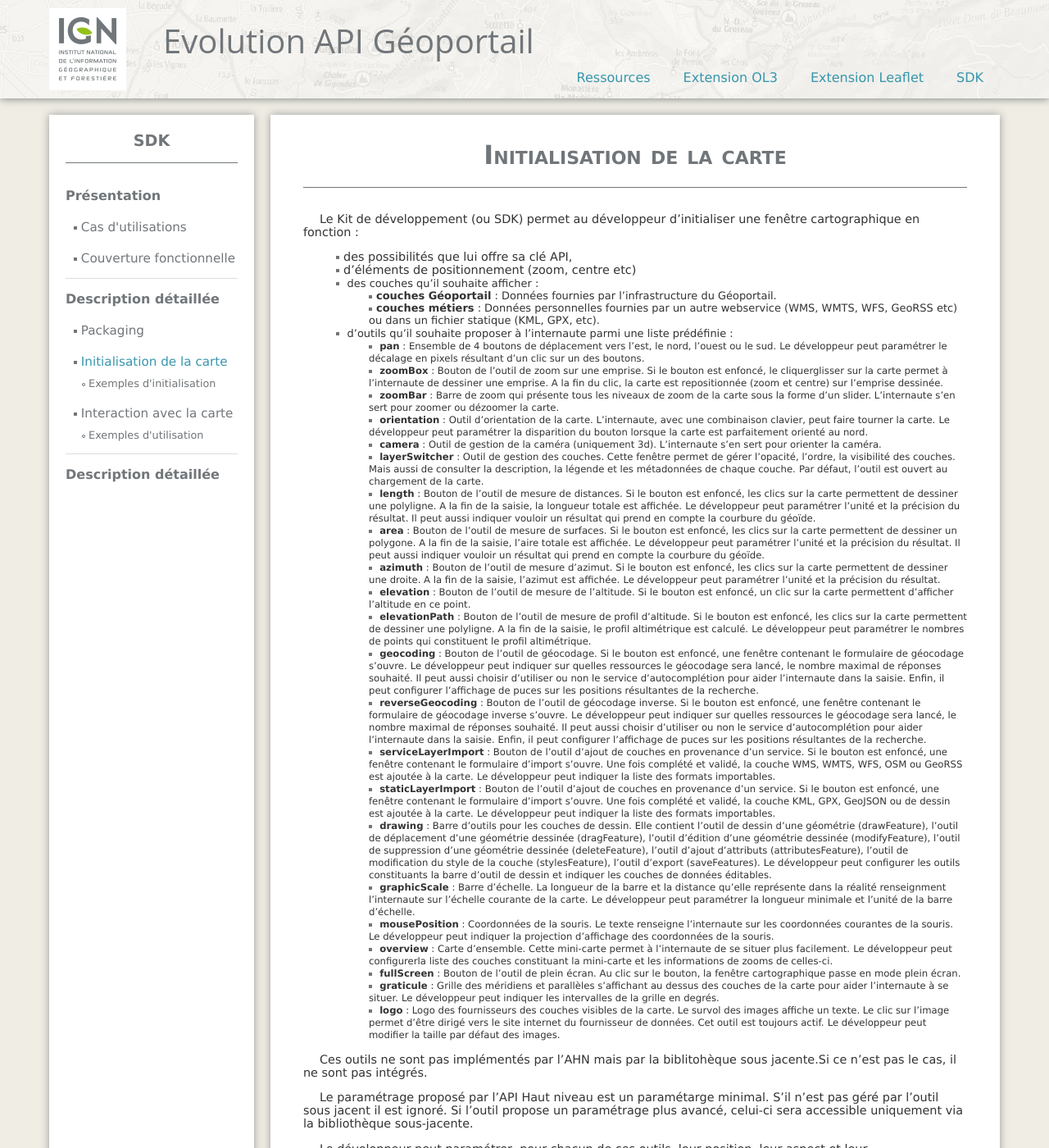
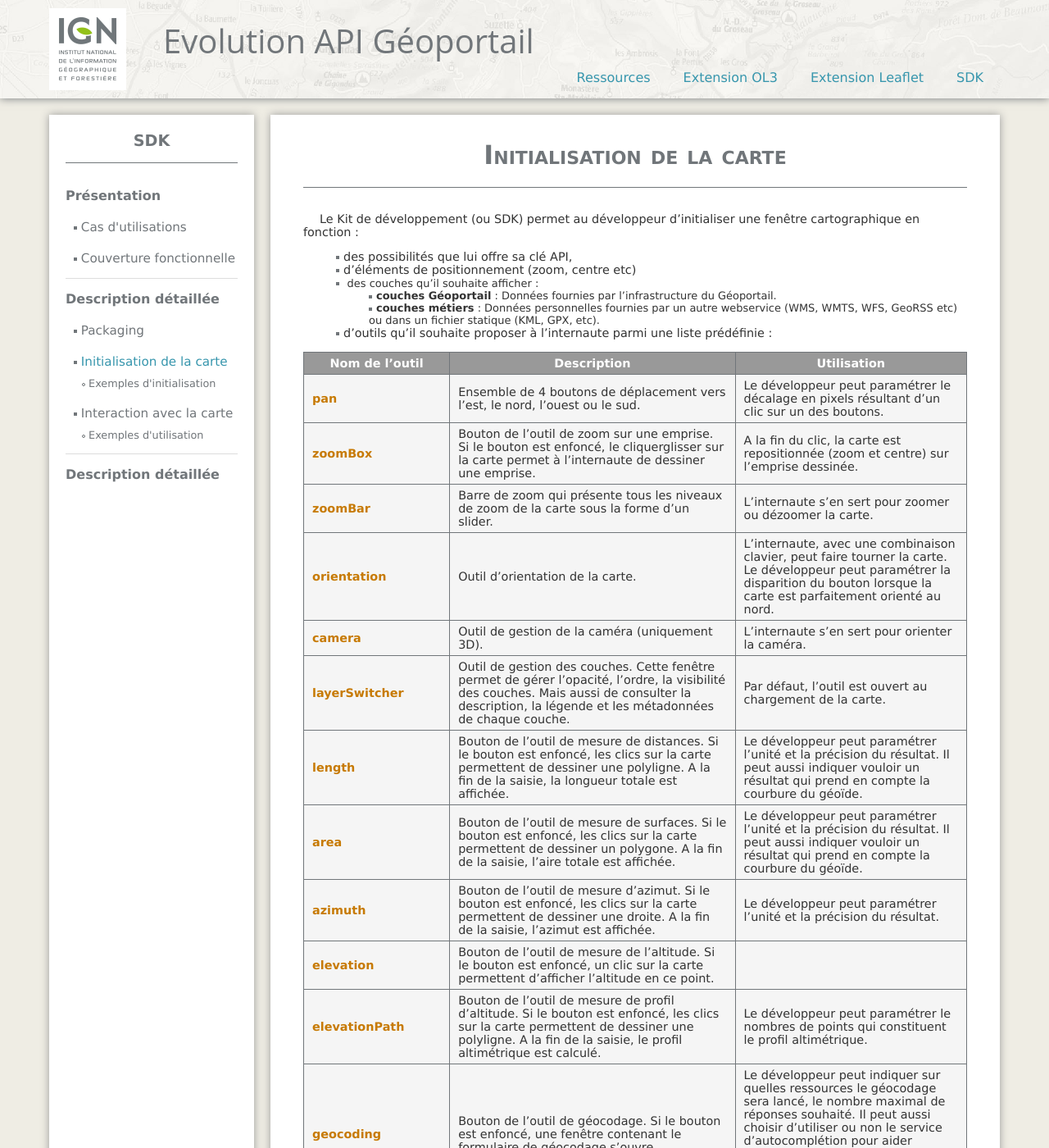
Before and after one commit to IGNF/evolution-apigeoportail, a Jekyll site: the page built from sdk/dd_initialisation-carte.md, in a window 1280 px wide and 1400 px high. Shown: the whole window at 82% size. Built offline with Jekyll 4.4.1, drawn with Linux system fonts in a browser that asks for light colours; nearby versions of some CDN libraries; some of the changed text lies outside the part shown.

Commit message:
Création de tableau

```diff
--- a/sdk/dd_initialisation-carte.md
+++ b/sdk/dd_initialisation-carte.md
@@ -19,87 +19,34 @@
 
 * d'outils qu'il souhaite proposer à l'internaute parmi une liste prédéfinie :
 
-	* **pan** : Ensemble de 4 boutons de déplacement vers l'est, le nord, l'ouest ou le sud.
+Nom de l'outil | Description | Utilisation
+------------ | ------------- | -------------
+ **pan** | Ensemble de 4 boutons de déplacement vers l'est, le nord, l'ouest ou le sud. | Le développeur peut paramétrer le décalage en pixels résultant d'un clic sur un des boutons.
+**zoomBox** | Bouton de l'outil de zoom sur une emprise. Si le bouton est enfoncé, le cliquerglisser sur la carte permet à l'internaute de dessiner une emprise. | A la fin du clic, la carte est repositionnée (zoom et centre) sur l'emprise dessinée.
+**zoomBar** | Barre de zoom qui présente tous les niveaux de zoom de la carte sous la forme d'un slider. | L'internaute s'en sert pour zoomer ou dézoomer la carte.
+**orientation** | Outil d'orientation de la carte. | L'internaute, avec une combinaison clavier, peut faire tourner la carte. Le développeur peut paramétrer la disparition du bouton lorsque la carte est parfaitement orienté au nord.
+**camera** | Outil de gestion de la caméra (uniquement 3D). | L'internaute s'en sert pour orienter la caméra.
+**layerSwitcher** | Outil de gestion des couches. Cette fenêtre permet de gérer l'opacité, l'ordre, la visibilité des couches. Mais aussi de consulter la description, la légende et les métadonnées de chaque couche. | Par défaut, l'outil est ouvert au chargement de la carte.
+**length** | Bouton de l'outil de mesure de distances. Si le bouton est enfoncé, les clics sur la carte permettent de dessiner une polyligne. A la fin de la saisie, la longueur totale est affichée. | Le développeur peut paramétrer l'unité et la précision du résultat. Il peut aussi indiquer vouloir un résultat qui prend en compte la courbure du géoïde.
+**area** | Bouton de l'outil de mesure de surfaces. Si le bouton est enfoncé, les clics sur la carte permettent de dessiner un polygone. A la fin de la saisie, l'aire totale est affichée. | Le développeur peut paramétrer l'unité et la précision du résultat. Il peut aussi indiquer vouloir un résultat qui prend en compte la courbure du géoïde.
+**azimuth** | Bouton de l'outil de mesure d'azimut. Si le bouton est enfoncé, les clics sur la carte permettent de dessiner une droite. A la fin de la saisie, l'azimut est affichée. | Le développeur peut paramétrer l'unité et la précision du résultat.
+**elevation** | Bouton de l'outil de mesure de l'altitude. Si le bouton est enfoncé, un clic sur la carte permettent d'afficher l'altitude en ce point.
+**elevationPath** | Bouton de l'outil de mesure de profil d'altitude. Si le bouton est enfoncé, les clics sur la carte permettent de dessiner une polyligne. A la fin de la saisie, le profil altimétrique est calculé. | Le développeur peut paramétrer le nombres de points qui constituent le profil altimétrique.
+**geocoding** | Bouton de l'outil de géocodage. Si le bouton est enfoncé, une fenêtre contenant le formulaire de géocodage s'ouvre. | Le développeur peut indiquer sur quelles ressources le géocodage sera lancé, le nombre maximal de réponses souhaité. Il peut aussi choisir d'utiliser ou non le service d'autocomplétion pour aider l'internaute dans la saisie. Enfin, il peut configurer l'affichage de puces sur les positions résultantes de la recherche.
+**reverseGeocoding** | Bouton de l'outil de géocodage inverse. Si le bouton est enfoncé, une fenêtre contenant le formulaire de géocodage inverse s'ouvre. | Le développeur peut indiquer sur quelles ressources le géocodage sera lancé, le nombre maximal de réponses souhaité. Il peut aussi choisir d'utiliser ou non le service d'autocomplétion pour aider l'internaute dans la saisie. Enfin, il peut configurer l'affichage de puces sur les positions résultantes de la recherche.
+**serviceLayerImport** | Bouton de l'outil d'ajout de couches en provenance d'un service. Si le bouton est enfoncé, une fenêtre contenant le formulaire d'import s'ouvre. Une fois complété et validé, la couche WMS, WMTS, WFS, OSM ou GeoRSS est ajoutée à la carte. | Le développeur peut indiquer la liste des formats importables.
+**staticLayerImport** | Bouton de l'outil d'ajout de couches en provenance d'un service. Si le bouton est enfoncé, une fenêtre contenant le formulaire d'import s'ouvre. Une fois complété et validé, la couche KML, GPX, GeoJSON ou de dessin est ajoutée à la carte. | Le développeur peut indiquer la liste des formats importables.
+**drawing** | Barre d'outils pour les couches de dessin. Elle contient l'outil de dessin d'une géométrie (drawFeature), l'outil de déplacement d'une géométrie dessinée (dragFeature), l'outil d'édition d'une géométrie dessinée (modifyFeature), l'outil de suppression d'une géométrie dessinée (deleteFeature), l'outil d'ajout d'attributs (attributesFeature), l'outil de modification du style de la couche (stylesFeature), l'outil d'export (saveFeatures). | Le développeur peut configurer les outils constituants la barre d'outil de dessin et indiquer les couches de données éditables.
+**graphicScale** | Barre d'échelle. La longueur de la barre et la distance qu'elle représente dans la réalité renseignment l'internaute sur l'échelle courante de la carte. | Le développeur peut paramétrer la longueur minimale et l'unité de la barre d'échelle.
+**mousePosition** | Coordonnées de la souris. Le texte renseigne l'internaute sur les coordonnées courantes de la souris. | Le développeur peut indiquer la projection d'affichage des coordonnées de la souris.
+**overview** | Carte d'ensemble. Cette mini-carte permet à l'internaute de se situer plus facilement. | Le développeur peut configurerla liste des couches constituant la mini-carte et les informations de zooms de celles-ci.
+**fullScreen** | Bouton de l'outil de plein écran. Au clic sur le bouton, la fenêtre cartographique passe en mode plein écran.
+**graticule** | Grille des méridiens et parallèles s'affichant au dessus des couches de la carte pour aider l'internaute à se situer. | Le développeur peut indiquer les intervalles de la grille en degrés.
+**logo** | Logo des fournisseurs des couches visibles de la carte. Le survol des images affiche un texte. Le clic sur l'image permet d'être dirigé vers le site internet du fournisseur de données. Cet outil est toujours actif. | Le développeur peut modifier la taille par défaut des images.
 
-        Le développeur peut paramétrer le décalage en pixels résultant d'un clic sur un des boutons.
+Ces outils ne sont pas implémentés par le SDK mais par la bibliothèque sous jacente. Si la bibliothèque ne propose pas les outils, ils ne sont pas intégrés.
 
-	* **zoomBox** : Bouton de l'outil de zoom sur une emprise. Si le bouton est enfoncé, le cliquerglisser sur la carte permet à l'internaute de dessiner une emprise. A la fin du clic, la carte est repositionnée (zoom et centre) sur l'emprise dessinée.
-
-	* **zoomBar** : Barre de zoom qui présente tous les niveaux de zoom de la carte sous la forme d'un slider. L'internaute s'en sert pour zoomer ou dézoomer la carte.
-
-	* **orientation** : Outil d'orientation de la carte. L'internaute, avec une combinaison clavier, peut faire tourner la carte.
-
-        Le développeur peut paramétrer la disparition du bouton lorsque la carte est parfaitement orienté au nord.
-
-	* **camera** : Outil de gestion de la caméra (uniquement 3d). L'internaute s'en sert pour orienter la caméra.
-
-	* **layerSwitcher** : Outil de gestion des couches. Cette fenêtre permet de gérer l'opacité, l'ordre, la visibilité des couches. Mais aussi de consulter la description, la légende et les métadonnées de chaque couche.
-
-        Par défaut, l'outil est ouvert au chargement de la carte.
-
-	* **length** : Bouton de l'outil de mesure de distances. Si le bouton est enfoncé, les clics sur la carte permettent de dessiner une polyligne. A la fin de la saisie, la longueur totale est affichée.
-
-        Le développeur peut paramétrer l'unité et la précision du résultat. Il peut aussi indiquer vouloir un résultat qui prend en compte la courbure du géoïde.
-
-	* **area** : Bouton de l'outil de mesure de surfaces. Si le bouton est enfoncé, les clics sur la carte permettent de dessiner un polygone. A la fin de la saisie, l'aire totale est affichée.
-
-        Le développeur peut paramétrer l'unité et la précision du résultat. Il peut aussi indiquer vouloir un résultat qui prend en compte la courbure du géoïde.
-
-	* **azimuth** : Bouton de l'outil de mesure d'azimut. Si le bouton est enfoncé, les clics sur la carte permettent de dessiner une droite. A la fin de la saisie, l'azimut est affichée.
-
-        Le développeur peut paramétrer l'unité et la précision du résultat.
-
-	* **elevation** : Bouton de l'outil de mesure de l'altitude. Si le bouton est enfoncé, un clic sur la carte permettent d'afficher l'altitude en ce point.
-
-	* **elevationPath** : Bouton de l'outil de mesure de profil d'altitude. Si le bouton est enfoncé, les clics sur la carte permettent de dessiner une polyligne. A la fin de la saisie, le profil altimétrique est calculé.
-
-        Le développeur peut paramétrer le nombres de points qui constituent le profil altimétrique.
-
-	* **geocoding** : Bouton de l'outil de géocodage. Si le bouton est enfoncé, une fenêtre contenant le formulaire de géocodage s'ouvre.
-
-        Le développeur peut indiquer sur quelles ressources le géocodage sera lancé, le nombre maximal de réponses souhaité. Il peut aussi choisir d'utiliser ou non le service d'autocomplétion pour aider l'internaute dans la saisie. Enfin, il peut configurer l'affichage de puces sur les positions résultantes de la recherche.
-
-	* **reverseGeocoding** : Bouton de l'outil de géocodage inverse. Si le bouton est enfoncé, une fenêtre contenant le formulaire de géocodage inverse s'ouvre.
-
-        Le développeur peut indiquer sur quelles ressources le géocodage sera lancé, le nombre maximal de réponses souhaité. Il peut aussi choisir d'utiliser ou non le service d'autocomplétion pour aider l'internaute dans la saisie. Enfin, il peut configurer l'affichage de puces sur les positions résultantes de la recherche.
-
-	* **serviceLayerImport** : Bouton de l'outil d'ajout de couches en provenance d'un service. Si le bouton est enfoncé, une fenêtre contenant le formulaire d'import s'ouvre. Une fois complété et validé, la couche WMS, WMTS, WFS, OSM ou GeoRSS est ajoutée à la carte.
-
-        Le développeur peut indiquer la liste des formats importables.
-
-	* **staticLayerImport** : Bouton de l'outil d'ajout de couches en provenance d'un service. Si le bouton est enfoncé, une fenêtre contenant le formulaire d'import s'ouvre. Une fois complété et validé, la couche KML, GPX, GeoJSON ou de dessin est ajoutée à la carte.
-
-        Le développeur peut indiquer la liste des formats importables.
-
-	* **drawing** : Barre d'outils pour les couches de dessin. Elle contient l'outil de dessin d'une géométrie (drawFeature), l'outil de déplacement d'une géométrie dessinée (dragFeature), l'outil d'édition d'une géométrie dessinée (modifyFeature), l'outil de suppression d'une géométrie dessinée (deleteFeature), l'outil d'ajout d'attributs (attributesFeature), l'outil de modification du style de la couche (stylesFeature), l'outil d'export (saveFeatures).
-
-        Le développeur peut configurer les outils constituants la barre d'outil de dessin et indiquer les couches de données éditables.
-
-	* **graphicScale** : Barre d'échelle. La longueur de la barre et la distance qu'elle représente dans la réalité renseignment l'internaute sur l'échelle courante de la carte.
-
-        Le développeur peut paramétrer la longueur minimale et l'unité de la barre d'échelle.
-
-	* **mousePosition** : Coordonnées de la souris. Le texte renseigne l'internaute sur les coordonnées courantes de la souris.
-
-        Le développeur peut indiquer la projection d'affichage des coordonnées de la souris.
-
-	* **overview** : Carte d'ensemble. Cette mini-carte permet à l'internaute de se situer plus facilement.
-
-        Le développeur peut configurerla liste des couches constituant la mini-carte et les informations de zooms de celles-ci.
-
-	* **fullScreen** : Bouton de l'outil de plein écran. Au clic sur le bouton, la fenêtre cartographique passe en mode plein écran.
-
-	* **graticule** : Grille des méridiens et parallèles s'affichant au dessus des couches de la carte pour aider l'internaute à se situer.
-
-        Le développeur peut indiquer les intervalles de la grille en degrés.
-
-	* **logo** : Logo des fournisseurs des couches visibles de la carte. Le survol des images affiche un texte. Le clic sur l'image permet d'être dirigé vers le site internet du fournisseur de données. Cet outil est toujours actif.
-
-        Le développeur peut modifier la taille par défaut des images.
-
-Ces outils ne sont pas implémentés par l'AHN mais par la biblitohèque sous jacente.Si ce n'est pas le cas, il ne sont pas intégrés.
-
-Le paramétrage proposé par l'API Haut niveau est un paramétarge minimal. S'il n'est pas géré par l'outil sous jacent il est ignoré. Si l'outil propose un paramétrage plus avancé, celui-ci sera accessible uniquement via la bibliothèque sous-jacente.
+Le paramétrage proposé par le SDK est un paramétrage minimal. S'il n'est pas géré par l'outil sous jacent il est ignoré. Si l'outil propose un paramétrage plus avancé, celui-ci sera accessible uniquement via la bibliothèque sous-jacente.
 
 Le développeur peut paramétrer, pour chacun de ces outils, leur position, leur aspect et leur activation/desactivation au chargement de la carte.
 
```
